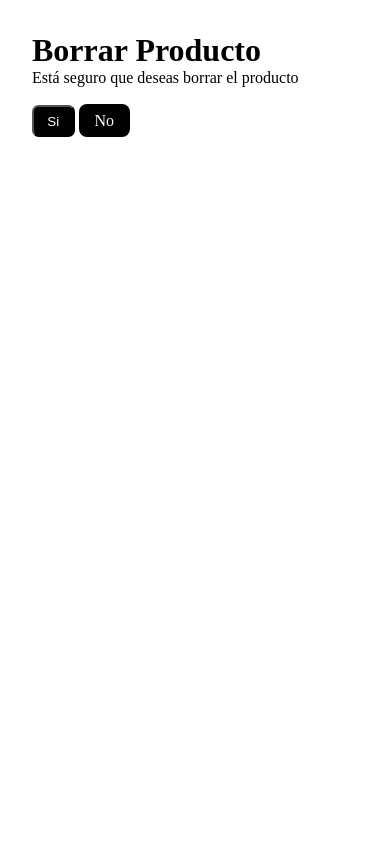
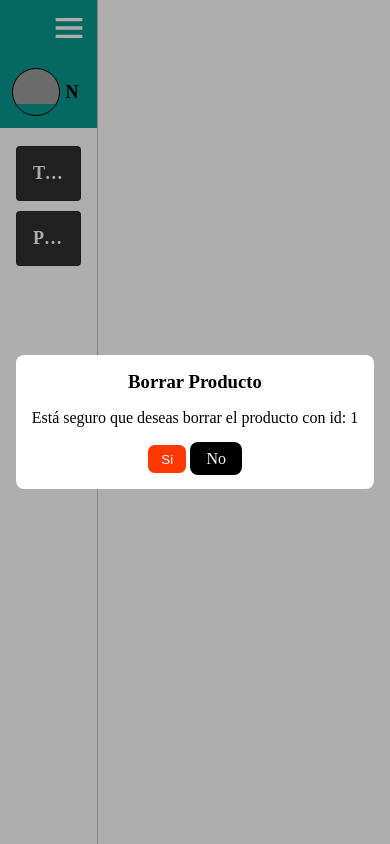
Before and after one commit to ResolveDevContent/panel-php, a PHP site: page /panel/products/delete.php?productId=1 in a window 390 px wide. Run offline with PHP 8.4, Linux system fonts and the light colour scheme; data that the repository does not hold is empty; grey boxes are pictures that could not be loaded.

Commit message:
chganges

```diff
--- a/panel/css/panel.css
+++ b/panel/css/panel.css
@@ -46,7 +46,7 @@ input[type="radio"] {
 }
 
 .align-center {
-    align-content: center;
+    align-items: center;
 }
 
 .justify-center {
@@ -55,6 +55,10 @@ input[type="radio"] {
 
 .justify-between {
     justify-content: space-between;
+}
+
+.justify-end {
+    justify-content: end;
 }
 
 .flex-col {
@@ -71,6 +75,28 @@ input[type="radio"] {
 
 .text-white {
     color: #fff;
+}
+
+.btn {
+    width: max-content;
+    padding: 0.5em 1em;
+    background-color: #000000;
+    color: white;
+    border-radius: 0.5em;
+    border: none;
+    cursor: pointer;
+}
+
+.btn-success {
+    background-color: #00e08a;
+}
+
+.btn-error {
+    background-color: #ff3700;
+}
+
+.btn-primary {
+    background-color: #007bff;
 }
 
 /* MENU - INICIO -------------------------------------------------------------------- */
@@ -190,14 +216,6 @@ input[type="radio"] {
 
 /* TABLA -------------------------------------------------------------------- */
 
-.btn {
-    width: max-content;
-    padding: 0.5em 1em;
-    background-color: #000000;
-    color: white;
-    border-radius: 0.5em;
-}
-
 .fl-table {
     border-radius: 0.5em;
     width: 100%;
@@ -212,6 +230,7 @@ input[type="radio"] {
 }
 
 .fl-table td {
+    max-width: 10em;
     border-right: 1px solid #f8f8f8;
 }
 
@@ -264,3 +283,41 @@ input[type="radio"] {
 .input > textarea::placeholder {
     color: #000;
 }
+
+.form > footer {
+    gap: 1em;
+}
+
+.form > footer input[type="submit"] {
+    outline: none;
+}
+
+/* POPOVER -------------------------------------------------------------------- */
+
+.background {
+    position: absolute;
+    top: 0;
+    left: 0;
+    right: 0;
+    bottom: 0;
+    width: 100%;
+    height: 100vh;
+    z-index: 40;
+    background-color: #00000052;
+}
+
+.popover-container {
+    position: fixed;
+    top: 0;
+    left: 0;
+    right: 0;
+    bottom: 0;
+    z-index: 41;
+}
+
+.popover {
+    gap: 1em;
+    background-color: #fff;
+    border-radius: 0.5em;
+    padding: 1em;
+}
--- a/panel/includes/head.php
+++ b/panel/includes/head.php
@@ -2,8 +2,8 @@
     <meta charset="UTF-8">
     <meta name="viewport" content="width=device-width, initial-scale=1.0">
 
-    <!-- <link rel="stylesheet" href="/panel-php/panel/css/panel.css"> -->
-    <link rel="stylesheet" href="css/panel.css">
+    <link rel="stylesheet" href="/panel-php/panel/css/panel.css">
+    <!-- <link rel="stylesheet" href="css/panel.css"> -->
     <link rel="stylesheet" href="login.css">
     <title><?php echo $title; ?> - Panel</title>
 </head>
--- a/panel/includes/menu.php
+++ b/panel/includes/menu.php
@@ -1,3 +1,4 @@
+<input type="checkbox" id="display-menu">
 <aside class='menu'>
     <div class='d-flex align-center display-menu'>
         <label for="display-menu">
--- a/panel/index.php
+++ b/panel/index.php
@@ -7,7 +7,6 @@
     ?>
 
     <body>
-        <input type="checkbox" id="display-menu">
         <?php include_once("includes/menu.php"); ?>
 
         <article id="container">
--- a/panel/products/delete.php
+++ b/panel/products/delete.php
@@ -2,7 +2,7 @@
     // Process delete operation after confirmation
     if(isset($_POST["productId"]) && !empty($_POST["productId"])){
         // Include config file
-    require_once "config.php";
+        require_once "../config.php";
 
         // Prepare a delete statement
         $sql = "DELETE FROM products WHERE productId = ?";
@@ -17,7 +17,7 @@ if(isset($_POST["productId"]) && !empty($_POST["productId"])){
             // Attempt to execute the prepared statement
             if(mysqli_stmt_execute($stmt)){
                 // Records deleted successfully. Redirect to landing page
-            header("location: index.php");
+                header("location: productos.php");
                 exit();
             } else{
                 echo "Oops! Something went wrong. Please try again later.";
@@ -41,29 +41,35 @@ if(isset($_POST["productId"]) && !empty($_POST["productId"])){
 <!DOCTYPE html>
 <html lang="en">
 
-<?php include_once("../includes/head.php"); ?>
+    <?php
+        $title = "Borrar producto";
+        include_once("../includes/head.php");
+    ?>
 
     <body>
+        <section class="d-flex">
+            <?php include_once("../includes/menu.php"); ?>
+            <article id="container">
                 <div class="wrapper">
-        <div class="container-fluid">
-            <div class="row">
-                <div class="col-md-12">
-                    <div class="page-header">
+                    <div class="background"></div>
+                    <div class="popover-container d-flex align-center justify-center">
+                        <div class="popover d-flex flex-col align-center justify-center text-center">
+                            <header class="page-header">
                                 <h1>Borrar Producto</h1>
-                    </div>
+                            </header>
                             <form action="<?php echo htmlspecialchars($_SERVER["PHP_SELF"]); ?>" method="post">
-                        <div class="alert alert-danger fade in">
+                                <div>
                                     <input type="hidden" name="productId" value="<?php echo trim($_GET["productId"]); ?>"/>
-                            <p>Está seguro que deseas borrar el producto</p><br>
+                                    <p>Está seguro que deseas borrar el producto con id: <?php echo trim($_GET["productId"]); ?></p><br>
                                     <p>
-                                <input type="submit" value="Si" class="btn btn-danger">
-                                <a href="index.php" class="btn btn-default">No</a>
+                                        <input type="submit" value="Si" class="btn btn-error">
+                                        <a href="./productos.php" class="btn btn-default">No</a>
                                     </p>
                                 </div>
                             </form>
                         </div>
                     </div>
                 </div>
-    </div>
+            </article>
     </body>
 </html>
```
Also changed, not shown: panel/products/create.php (+18 -4 lines), panel/products/error.php (renamed from panel/error.php, +7 -12 lines), panel/products/productos.php (+9 -9 lines), panel/products/update.php (+33 -18 lines), panel/products/read.php (indentation only). Lines whose indentation alone changed are shown as unchanged.
